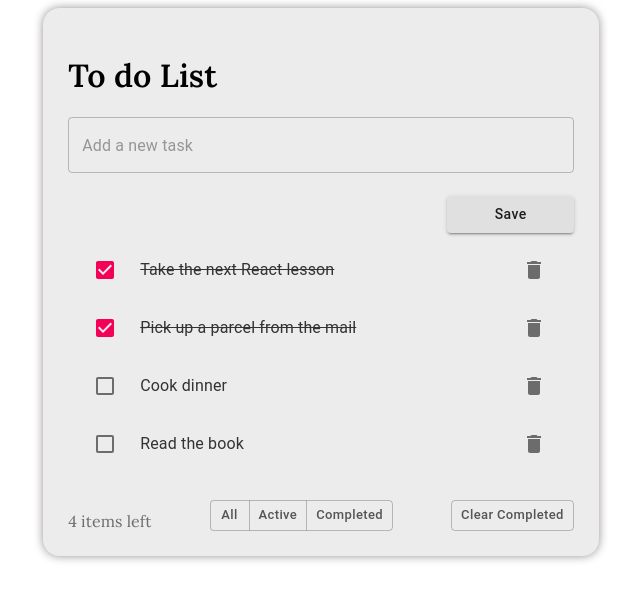
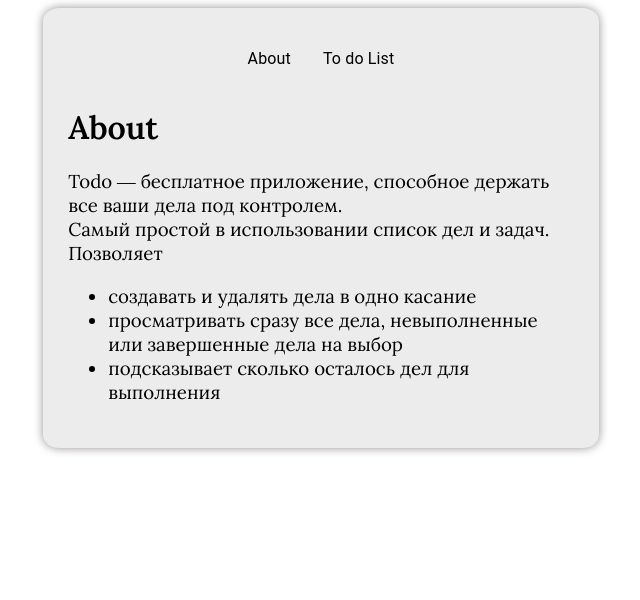
Before and after one commit to WebHeroSchool/TatiTodo, a React (Create React App) app: page / in a window 1280 px wide. Shown: the top 600 px of the page, without its empty margins (319-959 px from the left). Built offline with nearby package versions, Linux system fonts and the light colour scheme.

Commit message:
add menu for app

```diff
--- /dev/null
+++ b/src/components/About/About.js
@@ -0,0 +1,21 @@
+import React from 'react';
+import styles from './About.module.css';
+
+const About = () => (
+	<div>
+		<h1>About</h1>
+		<div className={styles.text}>
+			Todo ― бесплатное приложение, способное держать все ваши дела под контролем.<br />
+			Самый простой в использовании список дел и задач. <br />
+			Позволяет
+			<ul>
+				<li>создавать и удалять дела в одно касание</li>
+				<li>просматривать сразу все дела, невыполненные или завершенные дела на выбор</li>
+				<li>подсказывает сколько осталось дел для выполнения</li>
+			</ul>
+		</div>
+	</div>
+
+);
+
+export default About;
--- /dev/null
+++ b/src/components/About/About.module.css
@@ -0,0 +1,3 @@
+.text{
+	font-size: 14pt;
+}
--- a/src/components/App/App.js
+++ b/src/components/App/App.js
@@ -1,116 +1,25 @@
 import React from 'react';
-import ItemList from '../ItemList/ItemList';
-import InputItem from '../InputItem/InputItem';
-import Footer from '../Footer/Footer';
+import { BrowserRouter as Router, Route, Link } from 'react-router-dom';
+import { MenuList, MenuItem } from '@material-ui/core';
+import Todo from '../Todo/Todo';
+import About from '../About/About';
 import styles from './App.module.css';
-import {useState, useEffect} from 'react';
+import classnames from 'classnames';
 
-const App = () => {
-	const initialState = {
-		items: [
-			{
-				value: "Take the next React lesson",
-				isDone: true,
-				id: 1
-			},
-			{
-				value: "Pick up a parcel from the mail",
-				isDone: true,
-				id: 2
-			},
-			{
-				value: "Сook dinner",
-				isDone: false,
-				id: 3
-			},
-			{
-				value: "Read the book",
-				isDone: false,
-				id: 4
-			}
-		],
-		count: 4
-	}
+const App = () => (
+	<Router>
+		<div className={styles.wrap}>
+			<div>
+				<MenuList className={styles.linksList}>
+					<Link to='/' className={styles.link}><MenuItem>About</MenuItem></Link>
+					<Link to='/todo' className={styles.link}><MenuItem>To do List</MenuItem></Link>
+				</MenuList>
+			</div>
 
-	const [items, setItems] = useState(initialState.items);
-	const [count, setCount] = useState(initialState.count);
-
-	useEffect( () => {
-		console.log('mount');
-	}, []);
-
-	useEffect( () => {
-		console.log('update');
-	});
-
-	const onClickAdd = value => {
-		const newItem = [
-			...items,
-			{
-				value,
-				isDone: false,
-				id: count + 1
-
-			}
-		];
-		setItems(newItem);
-		setCount(count + 1);
-	};
-
-	const onClickDone = id => {
-		const newItemList = items.map(item => {
-			const newItem = {...item};
-
-			if(item.id === id){
-				newItem.isDone = !item.isDone;
-			}
-
-			return newItem;
-		});
-
-		setItems(newItemList);
-	};
-
-	const onClickDelete = id => {
-		let newItemList = [...items];
-		let newCount = count;
-
-		let index = newItemList.map(item => item.id).indexOf(id);
-		if (index !== -1){
-			newItemList.splice(index, 1);
-			setItems(newItemList);
-			setCount(newCount - 1);
-		}
-	};
-
-	const onClickClearCompleted = () => {
-		let newItemList = [...items];
-		let newCount = count;
-
-		let id;
-		const arrayOfIds = newItemList.filter(item => item.isDone === true).map(item => item.id);
-		for (id of arrayOfIds){
-			let index = newItemList.map(item => item.id).indexOf(id);
-			if (index !== -1){
-				newItemList.splice(index, 1);
-				newCount --;
-			}
-		}
-		setItems(newItemList);
-		setCount(newCount);
-	};
-
-	return(
-		<div className={styles.wrap}>
-			<h1 className={styles.title}>To do List</h1>
-			<InputItem onClickAdd={onClickAdd}/>
-			<ItemList items={items}
-					  onClickDone={onClickDone}
-					  onClickDelete={onClickDelete}/>
-			<Footer count={count}
-					onClickClearCompleted={onClickClearCompleted} />
+			<Route path='/' exact component={About} />
+			<Route path='/todo' component={Todo} />
 		</div>
-	);
-}
+	</Router>
+);
 
 export default App;
--- a/src/components/App/App.module.css
+++ b/src/components/App/App.module.css
@@ -10,6 +10,17 @@
 	border-radius: 3%;
 	box-shadow: 0 0 10px #968f8f;
 }
-.title{
-	font-weight: 600;
+
+.linksList{
+	display: flex;
+	justify-content: center;
 }
+
+.link{
+	text-decoration: none;
+	color: black;
+}
+
+.link:active {
+    color: red;
+}
--- a/src/components/Footer/Footer.module.css
+++ b/src/components/Footer/Footer.module.css
@@ -3,5 +3,5 @@
     display: flex;
     justify-content: space-between;
     align-items: flex-end;
-    color: #6d6d6d;
+    color: #565555;
 }
--- a/src/components/InputItem/InputItem.module.css
+++ b/src/components/InputItem/InputItem.module.css
@@ -12,5 +12,3 @@
 	border: 1px solid blue;
     border-radius: 4px;
 }
-
-/*.MuiInputBase-input*/
--- /dev/null
+++ b/src/components/Todo/Todo.js
@@ -0,0 +1,116 @@
+import React from 'react';
+import InputItem from '../InputItem/InputItem';
+import ItemList from '../ItemList/ItemList';
+import Footer from '../Footer/Footer';
+import {useState, useEffect} from 'react';
+import styles from './Todo.module.css';
+
+const Todo = () => {
+	const initialState = {
+		items: [
+			{
+				value: "Take the next React lesson",
+				isDone: true,
+				id: 1
+			},
+			{
+				value: "Pick up a parcel from the mail",
+				isDone: true,
+				id: 2
+			},
+			{
+				value: "Сook dinner",
+				isDone: false,
+				id: 3
+			},
+			{
+				value: "Read the book",
+				isDone: false,
+				id: 4
+			}
+		],
+		count: 4
+	}
+
+	const [items, setItems] = useState(initialState.items);
+	const [count, setCount] = useState(initialState.count);
+
+	useEffect( () => {
+		console.log('mount');
+	}, []);
+
+	useEffect( () => {
+		console.log('update');
+	});
+
+	const onClickAdd = value => {
+		const newItem = [
+			...items,
+			{
+				value,
+				isDone: false,
+				id: count + 1
+
+			}
+		];
+		setItems(newItem);
+		setCount(count + 1);
+	};
+
+	const onClickDone = id => {
+		const newItemList = items.map(item => {
+			const newItem = {...item};
+
+			if(item.id === id){
+				newItem.isDone = !item.isDone;
+			}
+
+			return newItem;
+		});
+
+		setItems(newItemList);
+	};
+
+	const onClickDelete = id => {
+		let newItemList = [...items];
+		let newCount = count;
+
+		let index = newItemList.map(item => item.id).indexOf(id);
+		if (index !== -1){
+			newItemList.splice(index, 1);
+			setItems(newItemList);
+			setCount(newCount - 1);
+		}
+	};
+
+	const onClickClearCompleted = () => {
+		let newItemList = [...items];
+		let newCount = count;
+
+		let id;
+		const arrayOfIds = newItemList.filter(item => item.isDone === true).map(item => item.id);
+		for (id of arrayOfIds){
+			let index = newItemList.map(item => item.id).indexOf(id);
+			if (index !== -1){
+				newItemList.splice(index, 1);
+				newCount --;
+			}
+		}
+		setItems(newItemList);
+		setCount(newCount);
+	};
+
+	return(
+		<div >
+			<h1 className={styles.title}>To do List</h1>
+			<InputItem onClickAdd={onClickAdd}/>
+			<ItemList items={items}
+					  onClickDone={onClickDone}
+					  onClickDelete={onClickDelete}/>
+			<Footer count={count}
+					onClickClearCompleted={onClickClearCompleted} />
+		</div>
+	);
+}
+
+export default Todo;
--- /dev/null
+++ b/src/components/Todo/Todo.module.css
@@ -0,0 +1,3 @@
+.title{
+	font-weight: 600;
+}
```
